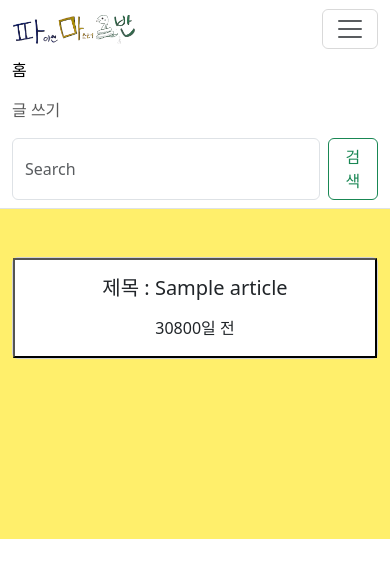
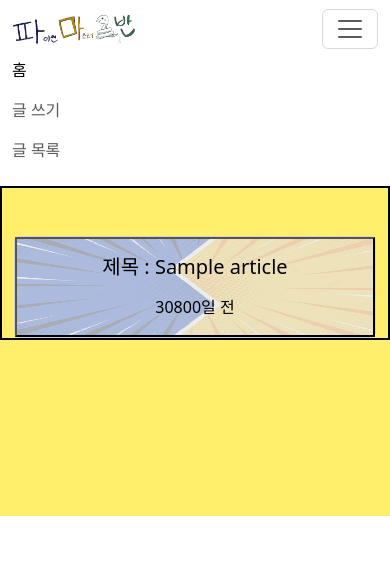
Before and after one commit to NodesOnTree/gumi2inside-django, a Django app: page /articles/list/ in a window 390 px wide, after a click that opens the changed part. Shown: the top 578 px of the page. Run offline with Django 4.2, Linux system fonts and the light colour scheme; tables that the repository leaves empty hold one stand-in row (values such as "Sample post").

Commit message:
기능고침2

```diff
--- a/gumi2inside/articles/templates/articles/list.html
+++ b/gumi2inside/articles/templates/articles/list.html
@@ -1,15 +1,31 @@
+{% extends "base.html" %}
+{% load static %}
+
+{% block style %}
+.bg_card{
+    background-image: url("{%static 'card_bg2.png'%}");
+    background-repeat: no-repeat;
+    background-size : 100% 100% ;
+    height: auto;
+}
+.border1{
+        border: 2px black solid;
+}
 
 
-{% extends "base.html" %}
+{% endblock style %}
+
+
 {% block content %}
+<div class='border1'>
 {% for title, date_gap,pk in temp%}
 <form method="POST" action="{% url 'articles:detail' pk%}">
 {% csrf_token %}
-    <div  class="container">
+    <div  class="container ">
         <div class="row">
-            <div class="col-md-6">
-                <div class="card bg-white text-blackW mt-5">
-                    <button type='submit' class="card-body bg-white">
+            <div class="col-md-6 ">
+                <div class="card  text-black mt-5">
+                    <button type='submit' class="card-body bg_card" >
                         <h5 class="card-title"><p>제목 : {{title}}</p>
                         </h5>
                         <p class="card-text">{{date_gap}}</p>
@@ -20,4 +36,5 @@
     </div>
 </form>
 {% endfor %}
+</div>
 {% endblock content %}
--- a/gumi2inside/articles/templates/articles/new.html
+++ b/gumi2inside/articles/templates/articles/new.html
@@ -4,12 +4,12 @@
 <div>
   <h2>새 글 쓰기</h2>
   <form action="{% url "articles:create" %}" method="POST">
-      {% csrf_token %}  <!--POST 요청시 필요한 요소-->
+    {% csrf_token %}  <!-- POST 요청시 필요한 요소 -->
     <p>
       <label for="title">제목 : </label>
       <input type="text" id="title" name="title">
     </p>
-      <p>
+
       <label for="content">내용 : </label>
       <textarea name="content" id="content" cols="30" rows="10"></textarea>
     </p>
--- a/gumi2inside/articles/views.py
+++ b/gumi2inside/articles/views.py
@@ -35,15 +35,18 @@ def detail(request, pk):
         "content": article.content,
         "new_datetime": new_datetime,
     }
+
     return render(request, "articles/detail.html", context)
 
 
 def list(request):
-    articles = Article.objects.all()
-    print(articles)
+    articles = Article.objects.order_by('-id')
+
     datetime_gaps=[]
     article_titles=[]
     article_pks=[]
+
+
     for article in articles:
         time = article.created_at
         article_titles.append(article.title)
@@ -51,6 +54,7 @@ def list(request):
         new_datetime=''
         new_datetime+=str(time)[0:11]
         new_datetime+=str(time)[11:16]
+
         current_time = datetime.now()
         now_datetime=''
         now_datetime+=str(current_time)[0:11]
@@ -74,8 +78,7 @@ def list(request):
                 datetime_gaps.append(f'{time_gap//60}시간 전')
             else:
                 datetime_gaps.append(f'{time_gap}분 전')
-    print(article_titles)
-    print(datetime_gaps)
+
     temp=zip(article_titles,datetime_gaps,article_pks)
     context = {
         'temp': temp,
@@ -86,8 +89,6 @@ def list(request):
     return render(request, "articles/list.html", context)
 
 
-# def delete(request):
-#     articles = Aricle.
 
 
 def delete(request, pk):
--- a/gumi2inside/templates/base.html
+++ b/gumi2inside/templates/base.html
@@ -24,25 +24,28 @@
   <body>
     <!-- 네비게이터 -->
     <header class="sticky-top">
-      <nav class="navbar bg-white border-bottom border-body" data-bs-theme="whiteWW">
+      <nav class="navbar navbar-expand-lg navbar-light">
           <div class="container-fluid">
-          <a class="navbar-brand" href="{% url 'home' %}"><img src="{%static 'title-removebg-preview.png'%}" height="30px"></a>
-          <button class="navbar-toggler" type="button" data-bs-toggle="collapse" data-bs-target="#navbarSupportedContent" aria-controls="navbarSupportedContent" aria-expanded="false" aria-label="Toggle navigation">
+              <a class="navbar-brand" href="{% url 'home' %}">
+                  <img src="{% static 'title-removebg-preview.png' %}" height="30px" alt="로고">
+              </a>
+              <button class="navbar-toggler" type="button" data-bs-toggle="collapse" data-bs-target="#navbarSupportedContent"
+                      aria-controls="navbarSupportedContent" aria-expanded="false" aria-label="Toggle navigation">
                   <span class="navbar-toggler-icon"></span>
               </button>
               <div class="collapse navbar-collapse" id="navbarSupportedContent">
                   <ul class="navbar-nav me-auto mb-2 mb-lg-0">
                       <li class="nav-item">
-                <a class="nav-link active" aria-current="page" href="{% url "home" %}">홈</a>
+                          <a class="nav-link active" aria-current="page" href="{% url 'home' %}">홈</a>
                       </li>
                       <li class="nav-item">
-                <a class="nav-link" href="{% url "articles:new" %}">글 쓰기</a>
+                          <a class="nav-link" href="{% url 'articles:new' %}">글 쓰기</a>
+                      </li>
+                      <li class="nav-item">
+                          <a class="nav-link" href="{% url 'articles:list' %}">글 목록</a>
                       </li>
                   </ul>
-            <form class="d-flex" role="search">
-              <input class="form-control me-2" type="search" placeholder="Search" aria-label="Search">
-              <button class="btn btn-outline-success" type="submit">검색</button>
-            </form>
+
               </div>
           </div>
       </nav>
```
Also changed, not shown: gumi2inside/articles/templates/articles/detail.html (+9 -7 lines), gumi2inside/gumi2inside/settings.py (+4 -4 lines), gumi2inside/static/card_bg1.png (added), gumi2inside/static/card_bg2.png (added), gumi2inside/static/cardbg.png (added). Lines whose indentation alone changed are shown as unchanged.
